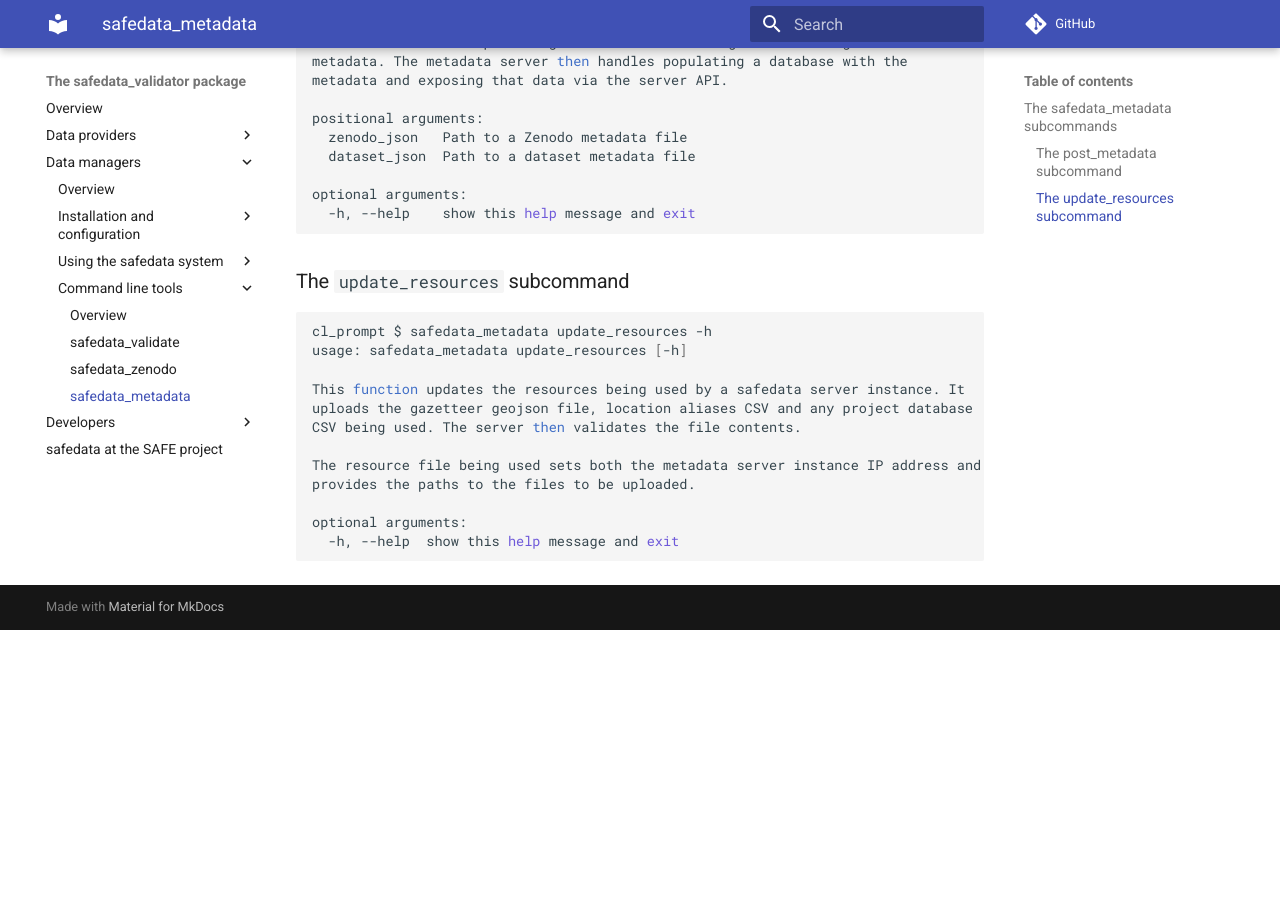
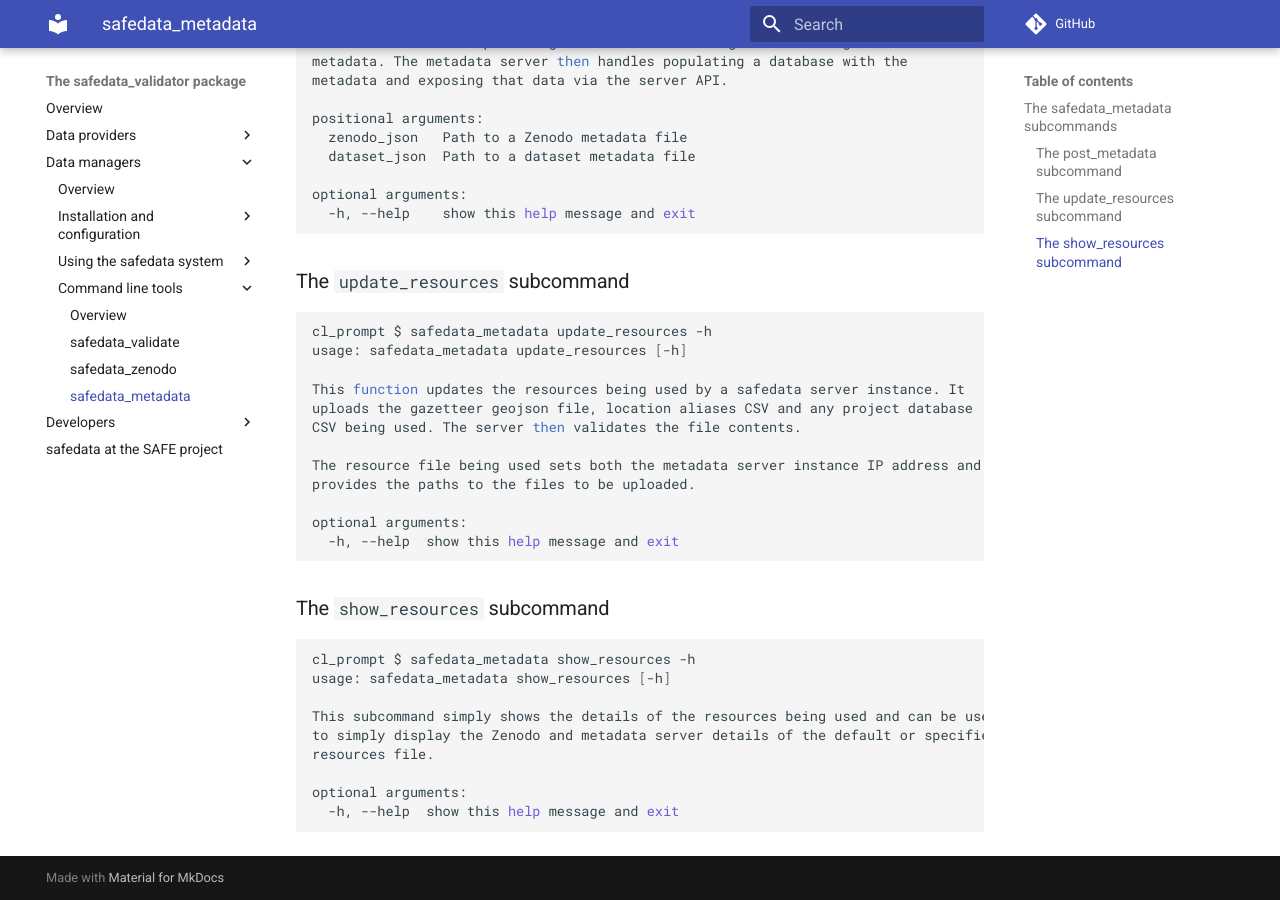
Before and after one commit to ImperialCollegeLondon/safedata_validator, an MkDocs documentation site: the page built from docs/data_managers/command_line_tools/safedata_metadata.md, in a window 1280 px wide and 900 px high, scrolled down 1164 px. Built offline with MkDocs 1.6.1 and Material for MkDocs 9.7.7, drawn with Linux system fonts in a browser that asks for light colours; comment, search, counter and statistics services are not loaded; before the commit the page ends 1794 px from its top, so only the background shows below that.

Commit message:
Adding docs entry from sd_metadata show_resources subcommand

````diff
--- a/docs/data_managers/command_line_tools/safedata_metadata.md
+++ b/docs/data_managers/command_line_tools/safedata_metadata.md
@@ -37,3 +37,11 @@ include "data_managers/command_line_tools/command_line_usage/safedata_metadata_p
 include "data_managers/command_line_tools/command_line_usage/safedata_metadata_update_resources.txt"
 %}
 ```
+
+### The `show_resources` subcommand
+
+```sh
+{%
+include "data_managers/command_line_tools/command_line_usage/safedata_metadata_show_resources.txt"
+%}
+```
````
Also changed, not shown: 1 other file.
